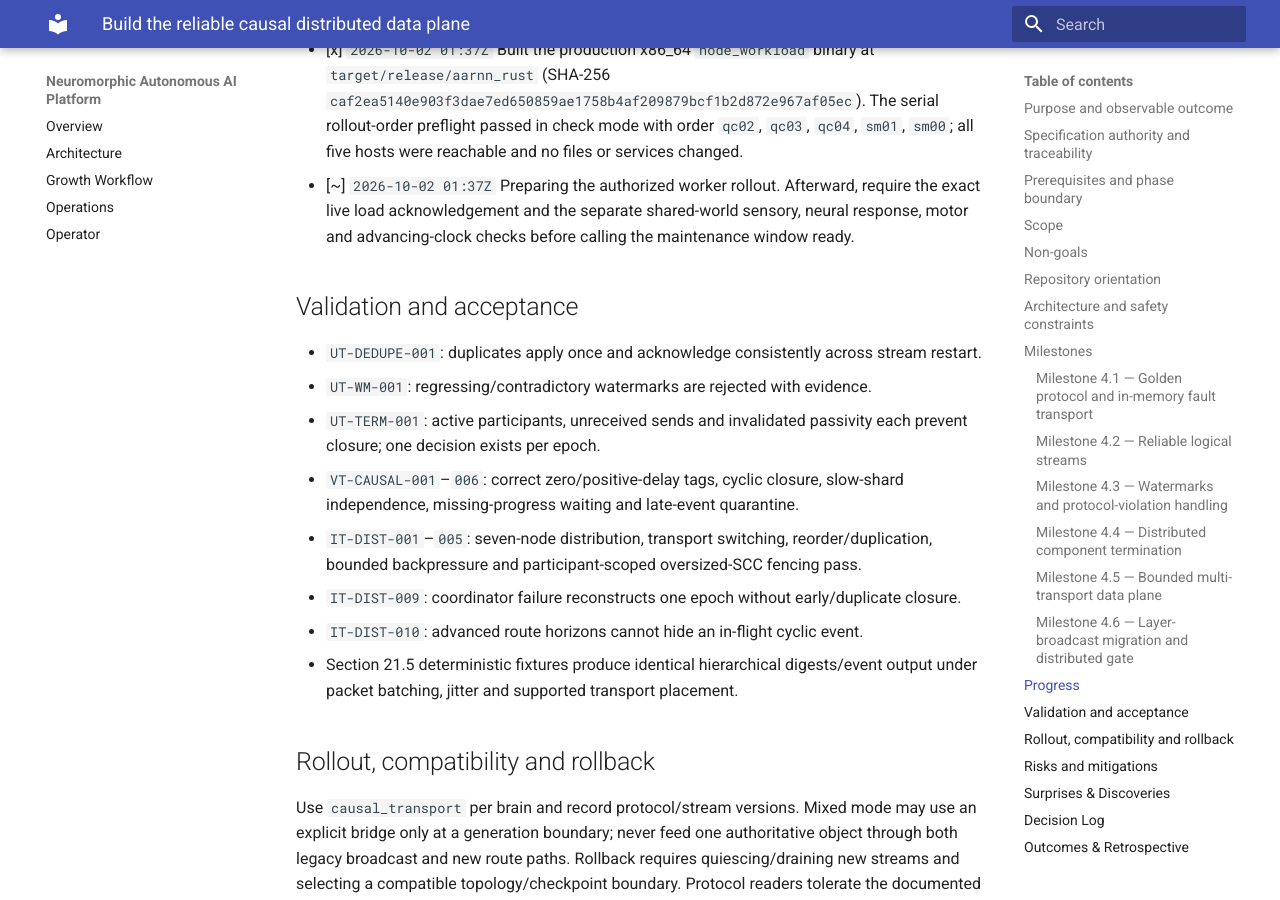
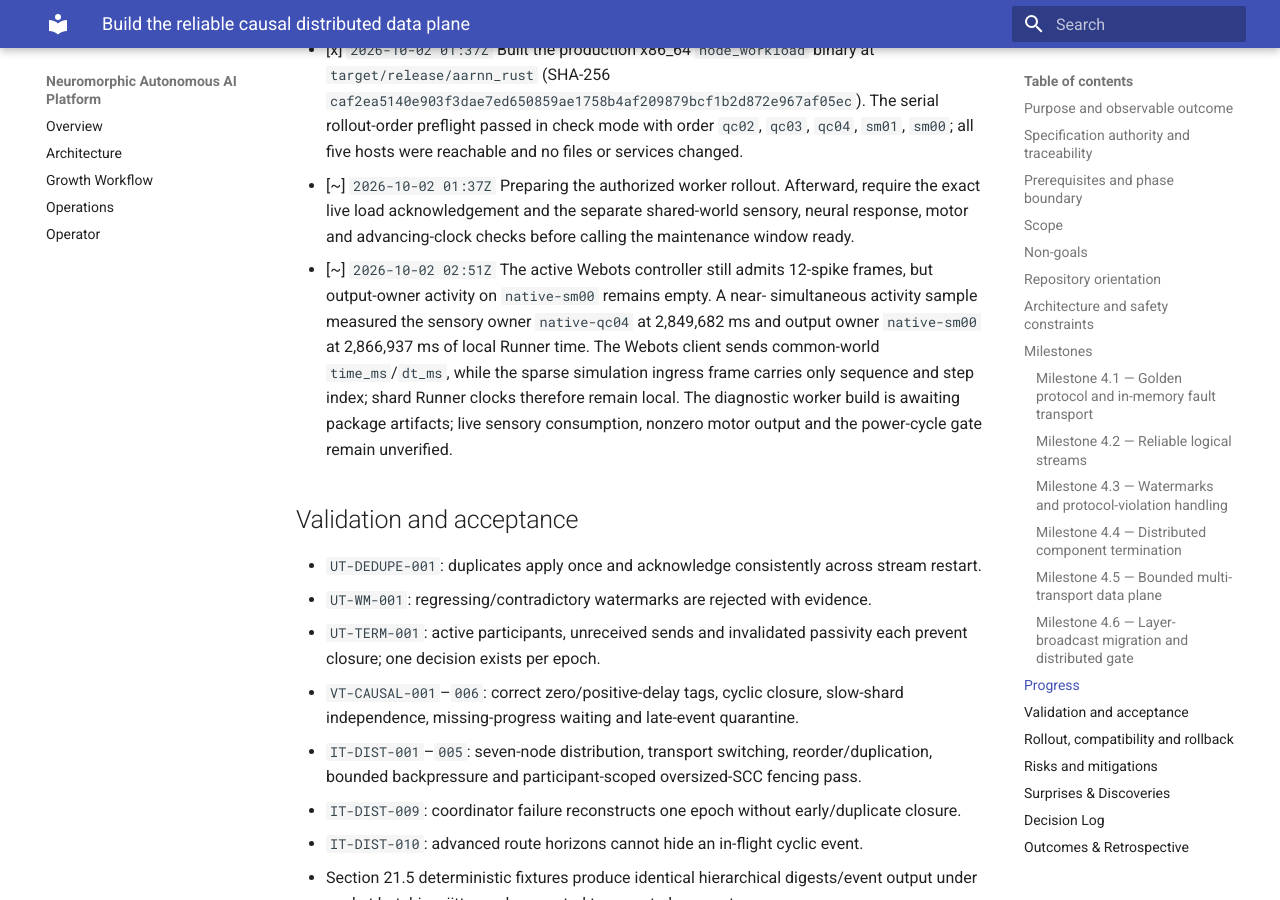
Before and after one commit to neuralmimicry/aarnn_rust, an MkDocs documentation site: the page built from docs/execplans/phase-04-distributed-data-plane.md, in a window 1280 px wide and 900 px high, scrolled down 4778 px. Built offline with MkDocs 1.6.1 and Material for MkDocs 9.7.7, drawn with Linux system fonts in a browser that asks for light colours.

Commit message:
docs: record Webots clock follow-up

```diff
--- a/docs/execplans/phase-04-distributed-data-plane.md
+++ b/docs/execplans/phase-04-distributed-data-plane.md
@@ -135,6 +135,15 @@ Route only events implied by the ownership/route plan. Run local vs seven-proces
   require the exact live load acknowledgement and the separate shared-world
   sensory, neural response, motor and advancing-clock checks before calling the
   maintenance window ready.
+- [~] `2026-10-02 02:51Z` The active Webots controller still admits 12-spike
+  frames, but output-owner activity on `native-sm00` remains empty. A near-
+  simultaneous activity sample measured the sensory owner `native-qc04` at
+  2,849,682 ms and output owner `native-sm00` at 2,866,937 ms of local Runner
+  time. The Webots client sends common-world `time_ms`/`dt_ms`, while the sparse
+  simulation ingress frame carries only sequence and step index; shard Runner
+  clocks therefore remain local. The diagnostic worker build is awaiting
+  package artifacts; live sensory consumption, nonzero motor output and the
+  power-cycle gate remain unverified.
 
 ## Validation and acceptance
 
```
